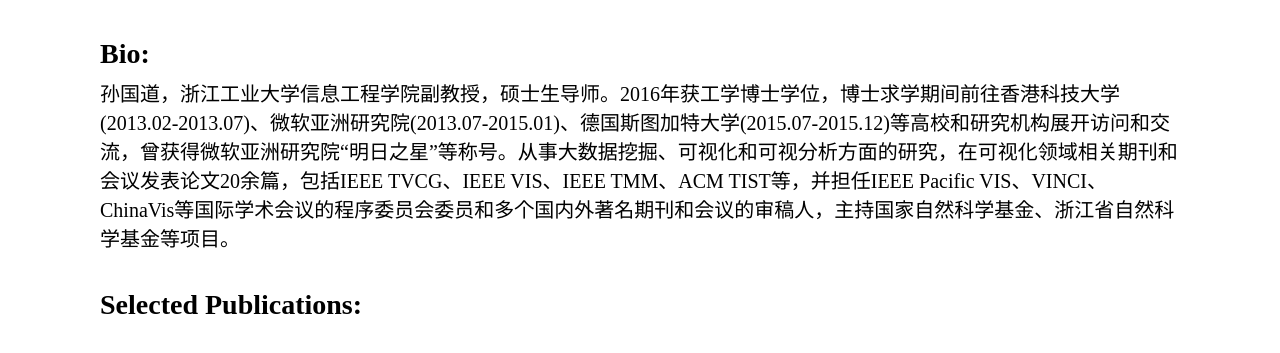
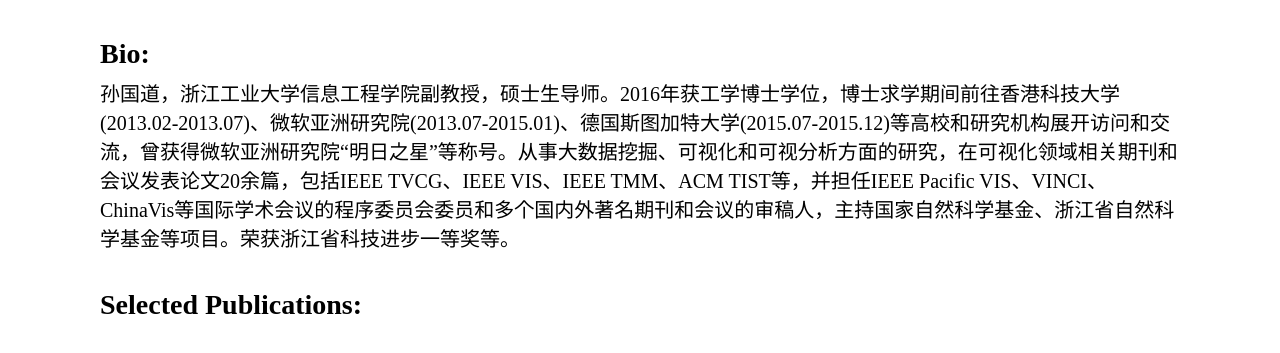
Before and after one commit to godoorsun/godoorsun.github.io, a Jekyll site: the page index_cn.html, which Jekyll copies as it is, in a window 1280 px wide and 900 px high, cut to the strip 455-831 px from the top of the window. Shown: the top 353 px of the strip. Built offline with Jekyll 4.4.1, drawn with Linux system fonts in a browser that asks for light colours; nearby versions of some CDN libraries; comment, search, counter and statistics services are not loaded.

Commit message:
minor changes.

```diff
--- a/index_cn.html
+++ b/index_cn.html
@@ -107,7 +107,7 @@
                 <h4 class = "item"  >Bio:</h4>
             </div>
             <div style="font-size:20px; -webkit-font-smoothing: antialiased;">
-                    孙国道，浙江工业大学信息工程学院副教授，硕士生导师。2016年获工学博士学位，博士求学期间前往香港科技大学(2013.02-2013.07)、微软亚洲研究院(2013.07-2015.01)、德国斯图加特大学(2015.07-2015.12)等高校和研究机构展开访问和交流，曾获得微软亚洲研究院“明日之星”等称号。从事大数据挖掘、可视化和可视分析方面的研究，在可视化领域相关期刊和会议发表论文20余篇，包括IEEE TVCG、IEEE VIS、IEEE TMM、ACM TIST等，并担任IEEE Pacific VIS、VINCI、ChinaVis等国际学术会议的程序委员会委员和多个国内外著名期刊和会议的审稿人，主持国家自然科学基金、浙江省自然科学基金等项目。
+                    孙国道，浙江工业大学信息工程学院副教授，硕士生导师。2016年获工学博士学位，博士求学期间前往香港科技大学(2013.02-2013.07)、微软亚洲研究院(2013.07-2015.01)、德国斯图加特大学(2015.07-2015.12)等高校和研究机构展开访问和交流，曾获得微软亚洲研究院“明日之星”等称号。从事大数据挖掘、可视化和可视分析方面的研究，在可视化领域相关期刊和会议发表论文20余篇，包括IEEE TVCG、IEEE VIS、IEEE TMM、ACM TIST等，并担任IEEE Pacific VIS、VINCI、ChinaVis等国际学术会议的程序委员会委员和多个国内外著名期刊和会议的审稿人，主持国家自然科学基金、浙江省自然科学基金等项目。荣获浙江省科技进步一等奖等。
             </div>
 
 
```
